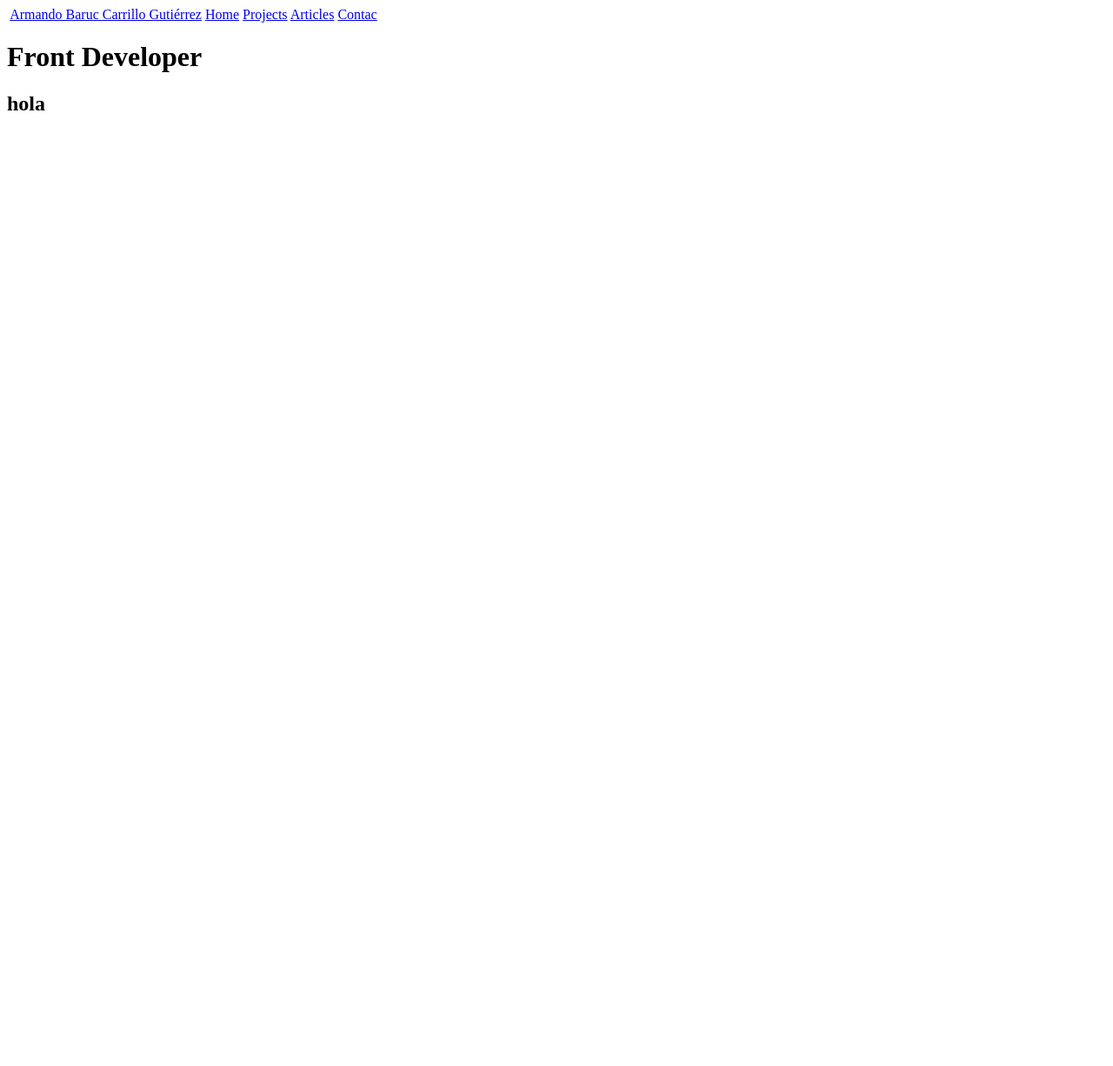
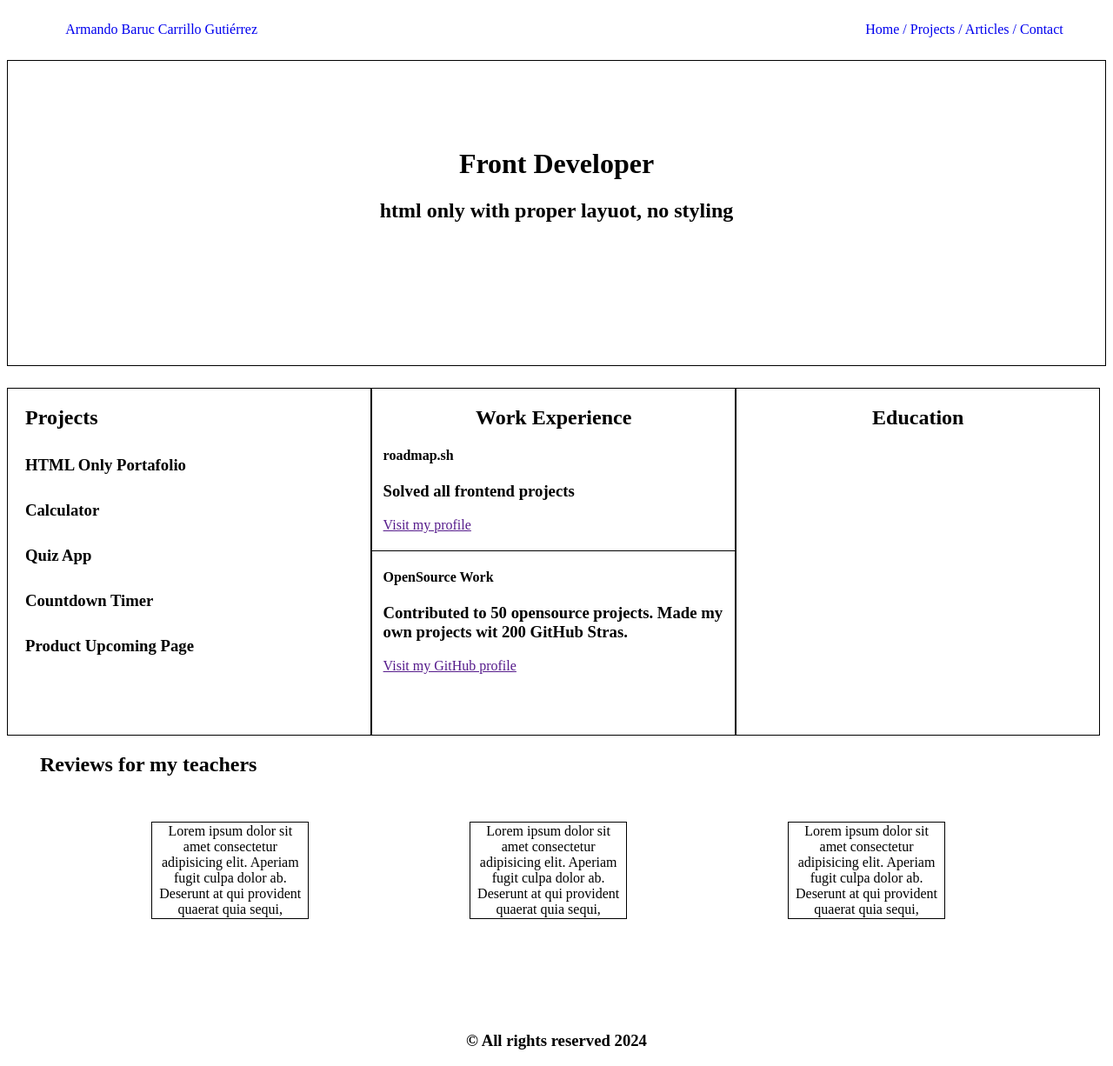
Before and after one commit to BarucCarrillo/basic-site, a plain HTML site: page index.html in a window 1280 px wide. Shown: the whole page at 87% size. Before the commit the page ends 800 px from the top, so only its background shows below. Drawn offline with Linux system fonts and the light colour scheme.

Commit message:
CASI TERMINADO

```diff
--- a/index.html
+++ b/index.html
@@ -6,17 +6,60 @@
     <title>Document</title>
 </head>
 <body>
-    <header>
+    <header style="margin: 2% 0 2%; ">
         <img src="" alt="">
-        <a href="#">Armando Baruc Carrillo Gutiérrez</a>
-        <a href="/index.html">Home</a>
-        <a href="/projects.html">Projects</a>
-        <a href="/articles.html">Articles</a>
-        <a href="/contac.html">Contac</a>
-        <div style="height: 200px;">
-            <h1>Front Developer</h1>
-            <h2>hola</h2>
+        <a href="#" style="margin-left: 5%; text-decoration: none">Armando Baruc Carrillo Gutiérrez</a>
+        <a href="/index.html" style="text-align: end; margin-left: 55%; text-decoration: none">Home /</a>
+        <a href="/projects.html" style="text-align: end; text-decoration: none">Projects /</a>
+        <a href="/articles.html" style="text-align: end; text-decoration: none">Articles /</a>
+        <a href="/contac.html" style="text-align: end; text-decoration: none;">Contact</a>
+        <div style="height: 350px; border:1px solid black; margin-top: 2%">
+            <h1 style="display: flex; justify-content: center; margin-top: 8%">Front Developer</h1>
+            <h2 style="display: flex; justify-content: center; margin-bottom: 8%">html only with proper layuot, no styling</h2>
         </div>
     </header>
+    <main id="contContainer" style="display: flex; height: 400px;">
+        <aside style="width:33%; border: 1px solid black;">
+            <h2 style="margin: 20px 20px 30px 20px;">Projects</h2>
+            <h3 style="margin: 20px 20px 30px 20px;">HTML Only Portafolio</h3>
+            <h3 style="margin: 20px 20px 30px 20px;">Calculator</h3>
+            <h3 style="margin: 20px 20px 30px 20px;">Quiz App</h3>
+            <h3 style="margin: 20px 20px 30px 20px;">Countdown Timer</h3>
+            <h3 style="margin: 20px 20px 30px 20px;">Product Upcoming Page</h3>
+        </aside>
+        <article style="width: 33%; border: 1px solid black;">
+            <section style=" margin-bottom: 20px;">
+                <h2 style="text-align: center;">Work Experience</h2>
+                <h4 style="margin-left: 3%;"> roadmap.sh</h4>
+                <h3 style="margin-left: 3%;"> Solved all frontend projects</h3>
+                <a href="" style="margin-left: 3%; ">Visit my profile</a>
+            </section>
+            <section  style="border-top: 1px solid black;">
+                <h4 style="margin-left: 3%;"> OpenSource Work</h4>
+                <h3 style="margin-left: 3%;"> Contributed to 50 opensource projects. Made my own projects wit 200 GitHub Stras.</h3>
+                <a href="" style="margin-left: 3%; ">Visit my GitHub profile</a>
+            </section>
+        </article>
+        <aside style="width: 33%; border: 1px solid black;">
+            <h2 style="text-align: center;">Education</h2>
+
+        </aside>
+    </main>
+    <div id="reviewContainer">
+        <h2 style="margin-left: 3%;">Reviews for my teachers</h2>
+        <table style="margin-left: 13%; margin-top: 4%; ">
+            <tr>
+                <td style="width: 10%; border: 1px solid black; border-collapse: collapse; text-align: center;">Lorem ipsum dolor sit amet consectetur adipisicing elit. Aperiam fugit culpa dolor ab. Deserunt at qui provident quaerat quia sequi,</td>
+                <td style="width: 10%;"></td>
+                <td style="width: 10%; border: 1px solid black; border-collapse: collapse; text-align: center;">Lorem ipsum dolor sit amet consectetur adipisicing elit. Aperiam fugit culpa dolor ab. Deserunt at qui provident quaerat quia sequi,</td>
+                <td style="width: 10%;"></td>
+                <td style="width: 10%; border: 1px solid black; border-collapse: collapse; text-align: center;">Lorem ipsum dolor sit amet consectetur adipisicing elit. Aperiam fugit culpa dolor ab. Deserunt at qui provident quaerat quia sequi,</td>
+                <td style="width: 10%;"></td>
+            </tr>
+        </table>
+    </div>
+    <footer style="margin-top: 10%;">
+        <h3 style="text-align: center;"> &copy; All rights reserved 2024</h3>
+    </footer>
 </body>
 </html>
```
